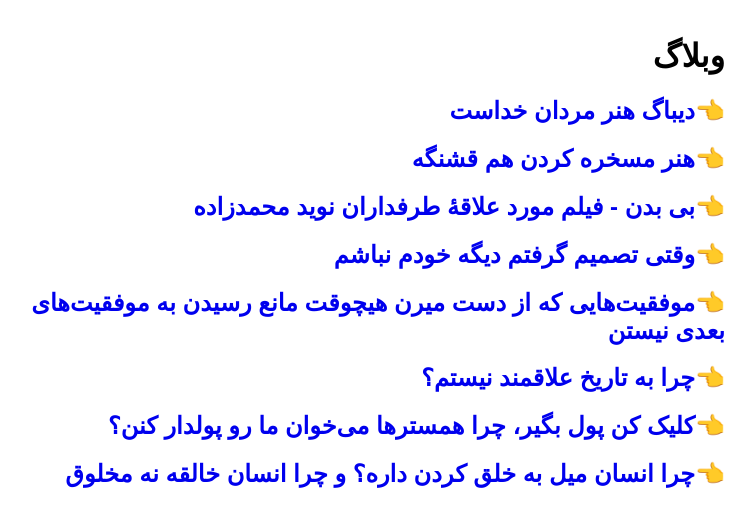
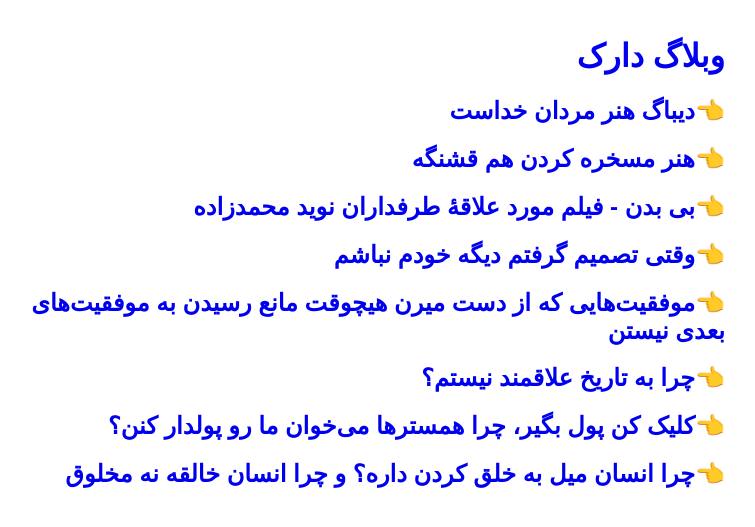
Before and after one commit to darkblog/darkblog.github.io, a Jekyll site: the page built from index.html, in a window 1280 px wide. Shown: the top 527 px of the page, without its empty margins (412-1167 px from the left). Built offline with Jekyll 4.4.1, drawn with Linux system fonts in a browser that asks for light colours.

Commit message:
Update index.html

```diff
--- a/index.html
+++ b/index.html
@@ -11,7 +11,7 @@
 <style>body{font-family:sans-serif;margin:auto;padding:1em;max-width:80ch}a{text-decoration:none}</style>
 </head>
 <body>
-<h1>وبلاگ</h1>
+<h1><a href="https://darkblog.github.io/">وبلاگ دارک</a></h1>
 {% for post in site.posts %}
 <h2>👈<a href="{{ site.url }}{{ post.url }}">{{ post.title }}</a></h2>
 {% endfor %}
```
